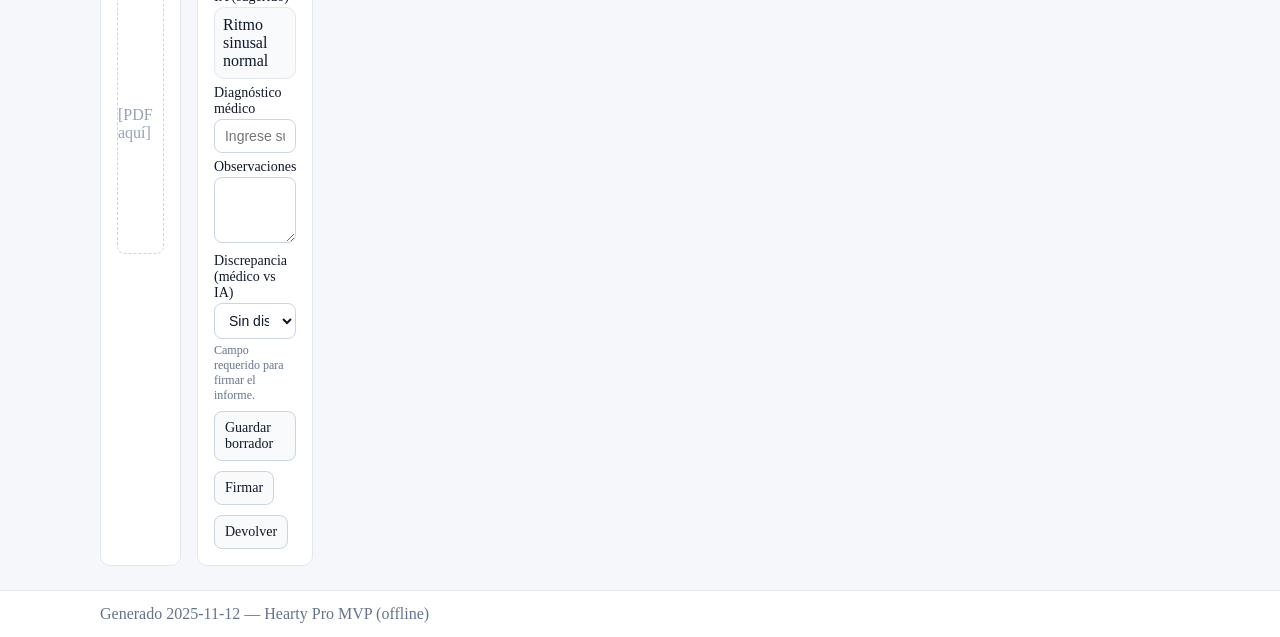
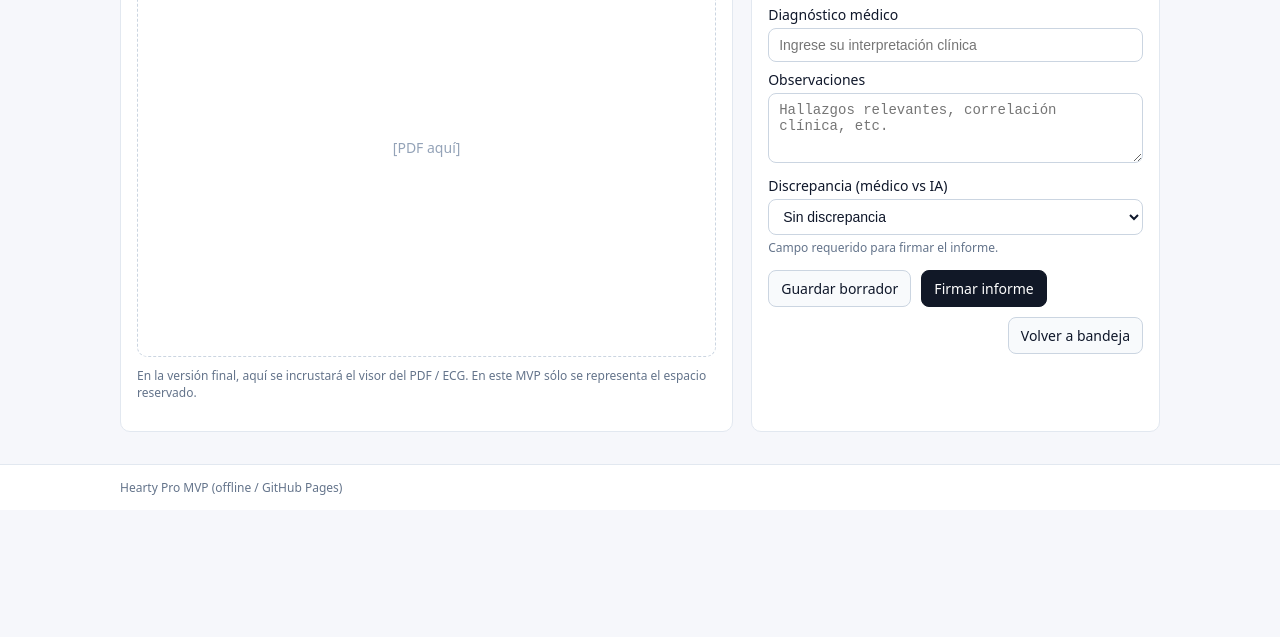
Before and after one commit to drg-admin/hearty-pro-mvp, a plain HTML site: page med_study.html in a window 1280 px wide. Shown: the part 191-828 px from the top of the page. After the commit the page ends 800 px from the top, so only its background shows below. Drawn offline with Linux system fonts and the light colour scheme.

Commit message:
Update med_study.html

```diff
--- a/med_study.html
+++ b/med_study.html
@@ -1,55 +1,201 @@
-<!DOCTYPE html><html lang="es"><head>
-<meta charset="UTF-8"/><meta name="viewport" content="width=device-width, initial-scale=1.0"/>
+<!DOCTYPE html>
+<html lang="es">
+<head>
+  <meta charset="UTF-8"/>
+  <meta name="viewport" content="width=device-width, initial-scale=1.0"/>
   <title>Estudio — Informe del médico</title>
   <style>
-  *{box-sizing:border-box} body{margin:0;background:#f6f7fb;color:#0f172a}
-  .layout{max-width:1120px;margin:0 auto}
-  header,footer{background:#fff;border-bottom:1px solid #e2e8f0}
-  footer{border-top:1px solid #e2e8f0;border-bottom:none}
-  .bar{padding:14px 20px;display:flex;align-items:center;justify-content:space-between}
-  main{padding:24px 20px}
-  .card{background:#fff;border:1px solid #e2e8f0;border-radius:10px;padding:16px}
-  h1{font-size:18px;margin:0}
-  nav{color:#64748b;font-size:13px}
-  h2{font-size:18px;margin:0 0 10px 0}
-  .muted{color:#64748b}
-  .btn{display:inline-block;border:1px solid #cbd5e1;border-radius:8px;padding:8px 10px;background:#f8fafc;color:#0f172a;text-decoration:none;font-size:14px}
-  .btn:hover{background:#eef2f7}
-  .grid{display:grid;gap:16px}
-  .g12{grid-template-columns:repeat(12,1fr)}
-  .col-4{grid-column:span 4} .col-6{grid-column:span 6} .col-8{grid-column:span 8} .col-12{grid-column:span 12}
-  .row{display:flex;gap:10px;align-items:flex-end;flex-wrap:wrap}
-  label{font-size:14px;display:block;margin:6px 0 2px 0}
-  input,select,textarea{width:100%;padding:8px 10px;border:1px solid #cbd5e1;border-radius:8px;font-size:14px;background:#fff;color:#0f172a}
-  table{width:100%;border-collapse:collapse;font-size:14px}
-  th,td{text-align:left;padding:10px;border-top:1px solid #e2e8f0}
-  thead th{color:#64748b;font-weight:600;border-top:none}
-  .kpi{border:1px solid #e2e8f0;border-radius:10px;padding:12px}
-  .kpi .lbl{color:#64748b;font-size:12px} .kpi .val{font-size:22px;font-weight:700}
-  .tag{display:inline-block;padding:2px 8px;border-radius:999px;font-size:12px;background:#e5e7eb;color:#111827}
-  a.link{color:#1d4ed8;text-decoration:underline}
+    *{box-sizing:border-box}
+    body{
+      margin:0;
+      background:#f6f7fb;
+      color:#0f172a;
+      font-family:system-ui,-apple-system,"Segoe UI",Roboto,Ubuntu,Arial,sans-serif;
+    }
+    .layout{
+      max-width:1080px;              /* más angosto y centrado */
+      margin:0 auto;
+    }
+    header,footer{
+      background:#fff;
+      border-bottom:1px solid #e2e8f0;
+    }
+    footer{
+      border-top:1px solid #e2e8f0;
+      border-bottom:none;
+    }
+    .bar{
+      padding:14px 20px;
+      display:flex;
+      align-items:center;
+      justify-content:space-between;
+    }
+    main{
+      padding:24px 20px 32px 20px;
+    }
+    h1{
+      font-size:18px;
+      margin:0;
+    }
+    nav{
+      color:#64748b;
+      font-size:13px;
+    }
+    h2{
+      font-size:18px;
+      margin:0 0 10px 0;
+    }
+    .muted{
+      color:#64748b;
+      font-size:12px;
+    }
+    .grid-two{
+      display:grid;
+      grid-template-columns:3fr 2fr;   /* 60% / 40% */
+      gap:18px;
+    }
+    .card{
+      background:#fff;
+      border:1px solid #e2e8f0;
+      border-radius:10px;
+      padding:16px 16px 18px 16px;
+      height:100%;
+    }
+    .viewer-box{
+      border:1px dashed #cbd5e1;
+      border-radius:10px;
+      height:420px;                   /* un poco más alto para que llene mejor */
+      display:flex;
+      align-items:center;
+      justify-content:center;
+      color:#94a3b8;
+      font-size:14px;
+    }
+    label{
+      font-size:14px;
+      display:block;
+      margin:8px 0 4px 0;
+    }
+    input,select,textarea{
+      width:100%;
+      padding:8px 10px;
+      border:1px solid #cbd5e1;
+      border-radius:8px;
+      font-size:14px;
+      background:#fff;
+      color:#0f172a;
+    }
+    textarea{resize:vertical;min-height:70px}
+    .row{
+      display:flex;
+      gap:10px;
+      flex-wrap:wrap;
+      align-items:flex-end;
+    }
+    .pill{
+      border-radius:8px;
+      padding:8px 10px;
+      background:#f8fafc;
+      border:1px solid #e2e8f0;
+      font-size:14px;
+    }
+    .btn{
+      display:inline-block;
+      border:1px solid #cbd5e1;
+      border-radius:8px;
+      padding:8px 12px;
+      background:#f8fafc;
+      color:#0f172a;
+      text-decoration:none;
+      font-size:14px;
+    }
+    .btn:hover{
+      background:#eef2f7;
+    }
+    .btn-primary{
+      background:#111827;
+      color:#fff;
+      border-color:#111827;
+    }
+    .btn-primary:hover{
+      background:#020617;
+    }
+    @media (max-width: 900px){
+      .grid-two{
+        grid-template-columns:1fr;     /* stack en mobile */
+      }
+      .viewer-box{
+        height:320px;
+      }
+    }
   </style>
-</head><body>
-<header><div class="layout bar"><h1>Hearty Pro — MVP (Wireframes)</h1><nav>Médico › Estudio</nav></div></header>
+</head>
+<body>
+  <header>
+    <div class="layout bar">
+      <h1>Hearty Pro — MVP (Wireframes)</h1>
+      <nav>Médico › Estudio</nav>
+    </div>
+  </header>
+
   <main class="layout">
-  <div class="grid g12">
-    <section class="col-7 card">
+    <div class="grid-two">
+      <!-- Columna izquierda: visor -->
+      <section class="card">
         <h2>Visor de ECG (PDF)</h2>
-      <div style="border:1px dashed #cbd5e1;border-radius:8px;height:260px;display:flex;align-items:center;justify-content:center;color:#94a3b8">[PDF aquí]</div>
+        <div class="viewer-box">
+          [PDF aquí]
+        </div>
+        <p class="muted" style="margin-top:10px">
+          En la versión final, aquí se incrustará el visor del PDF / ECG.
+          En este MVP sólo se representa el espacio reservado.
+        </p>
       </section>
-    <section class="col-5 card">
+
+      <!-- Columna derecha: formulario del médico -->
+      <section class="card">
         <h2>Informe del médico</h2>
-      <div><label>Diagnóstico IA (sugerido)</label><div class="card" style="padding:8px;background:#f8fafc">Ritmo sinusal normal</div></div>
-      <div><label>Diagnóstico médico</label><input placeholder="Ingrese su interpretación"/></div>
-      <div><label>Observaciones</label><textarea rows="3"></textarea></div>
-      <div><label>Discrepancia (médico vs IA)</label>
-        <select><option>Sin discrepancia</option><option>Discrepancia baja</option><option>Discrepancia alta</option></select>
-        <div class="muted" style="font-size:12px;margin-top:4px">Campo requerido para firmar el informe.</div>
+
+        <div style="margin-bottom:6px">
+          <label>Diagnóstico IA (sugerido)</label>
+          <div class="pill">Ritmo sinusal normal</div>
         </div>
-      <div class="row" style="margin-top:8px">
-        <a class="btn" href="#">Guardar borrador</a><a class="btn" href="#">Firmar</a><a class="btn" href="#">Devolver</a>
+
+        <div>
+          <label>Diagnóstico médico</label>
+          <input placeholder="Ingrese su interpretación clínica"/>
+        </div>
+
+        <div>
+          <label>Observaciones</label>
+          <textarea placeholder="Hallazgos relevantes, correlación clínica, etc."></textarea>
+        </div>
+
+        <div>
+          <label>Discrepancia (médico vs IA)</label>
+          <select>
+            <option>Sin discrepancia</option>
+            <option>Discrepancia baja</option>
+            <option>Discrepancia alta</option>
+          </select>
+          <div class="muted" style="margin-top:4px">
+            Campo requerido para firmar el informe.
+          </div>
+        </div>
+
+        <div class="row" style="margin-top:14px">
+          <a class="btn" href="#">Guardar borrador</a>
+          <a class="btn btn-primary" href="#">Firmar informe</a>
+          <a class="btn" href="med_inbox.html" style="margin-left:auto">Volver a bandeja</a>
         </div>
       </section>
-  </div></main>
-<footer><div class="layout bar"><div class="muted">Generado 2025-11-12 — Hearty Pro MVP (offline)</div></div></footer>
-</body></html>
+    </div>
+  </main>
+
+  <footer>
+    <div class="layout bar">
+      <div class="muted">Hearty Pro MVP (offline / GitHub Pages)</div>
+    </div>
+  </footer>
+</body>
+</html>
```
Lines whose indentation alone changed are shown as unchanged.
